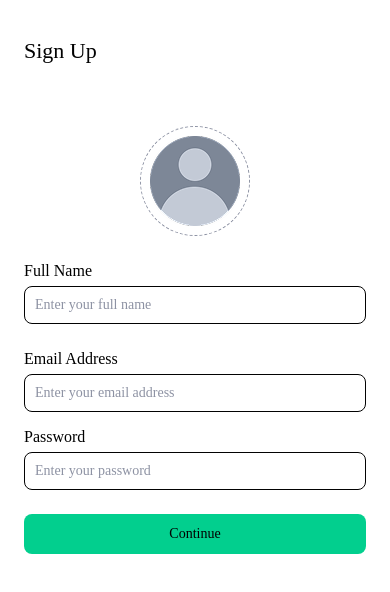
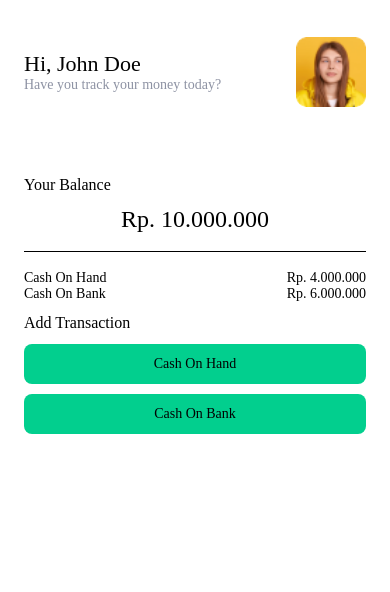
Before and after one commit to stenlyadam/mad-summer-2025, a React Native app: screen / in a window 390 px wide. Shown: the top 592 px of the page. Built offline with nearby package versions, Linux system fonts and the light colour scheme.

Commit message:
slicing home page

```diff
--- a/App.tsx
+++ b/App.tsx
@@ -2,9 +2,10 @@ import React from 'react';
 import SplashScreen from './src/pages/SplashScreen';
 import SignIn from './src/pages/SignIn';
 import SignUp from './src/pages/SignUp';
+import Home from './src/pages/Home';
 
 const App = () => {
-  return <SignUp />;
+  return <Home />;
 };
 
 export default App;
--- a/src/assets/index.tsx
+++ b/src/assets/index.tsx
@@ -1,4 +1,5 @@
 import Logo from './Logo.svg';
 import NullPhoto from './null-photo.png';
+import DummyPhoto from './dummy-photo.png';
 
-export {Logo, NullPhoto};
+export {Logo, NullPhoto, DummyPhoto};
--- /dev/null
+++ b/src/pages/Home/index.tsx
@@ -0,0 +1,100 @@
+import React from 'react';
+import {Image, StyleSheet, Text, View} from 'react-native';
+import {Button, Gap} from '../../components/atoms';
+import {DummyPhoto} from '../../assets';
+
+const Home = () => {
+  return (
+    <View style={styles.pageContainer}>
+      <View style={styles.headerContainer}>
+        <View>
+          <Text style={styles.appTitle}>{`Hi, John Doe`}</Text>
+          <Text style={styles.appSubTitle}>
+            Have you track your money today?
+          </Text>
+        </View>
+        <Image source={DummyPhoto} style={styles.photo} />
+      </View>
+      <View style={styles.contentWrapper}>
+        <Text style={styles.subTitle}>Your Balance</Text>
+        <Text style={styles.totalBalance}>Rp. 10.000.000</Text>
+        <View style={styles.line} />
+        <View style={styles.subTotalWrapper}>
+          <Text style={styles.subTotal}>Cash On Hand</Text>
+          <Text style={styles.subTotal}>Rp. 4.000.000</Text>
+        </View>
+        <View style={styles.subTotalWrapper}>
+          <Text style={styles.subTotal}>Cash On Bank</Text>
+          <Text style={styles.subTotal}>Rp. 6.000.000</Text>
+        </View>
+        <Text style={styles.subTitle}>Add Transaction</Text>
+        <Button text="Cash On Hand" />
+        <Gap height={10} />
+        <Button text="Cash On Bank" />
+      </View>
+    </View>
+  );
+};
+
+export default Home;
+
+const styles = StyleSheet.create({
+  pageContainer: {
+    flex: 1,
+  },
+  contentWrapper: {
+    paddingHorizontal: 24,
+    backgroundColor: '#FFFFFF',
+    marginTop: 20,
+    flex: 1,
+  },
+  subTitle: {
+    fontFamily: 'Poppins-Medium',
+    color: '#000000',
+    fontSize: 16,
+    marginVertical: 12,
+  },
+  totalBalance: {
+    fontFamily: 'Poppins-SemiBold',
+    color: '#000000',
+    fontSize: 24,
+    textAlign: 'center',
+  },
+  line: {
+    borderBottomColor: '#000000',
+    borderBottomWidth: 1,
+    marginVertical: 18,
+  },
+  subTotalWrapper: {
+    flexDirection: 'row',
+    justifyContent: 'space-between',
+  },
+  subTotal: {
+    fontFamily: 'Poppins-Regular',
+    fontSize: 14,
+    color: '#000000',
+  },
+  headerContainer: {
+    backgroundColor: '#FFFFFF',
+    paddingHorizontal: 24,
+    paddingVertical: 37,
+    flexDirection: 'row',
+    alignItems: 'center',
+    justifyContent: 'space-between',
+  },
+  appTitle: {
+    fontFamily: 'Poppins-Medium',
+    fontSize: 22,
+    color: '#020202',
+  },
+  appSubTitle: {
+    fontFamily: 'Poppins-Light',
+    fontSize: 14,
+    color: '#8D92A3',
+  },
+  photo: {
+    height: 70,
+    width: 70,
+    borderRadius: 10,
+  },
+});
```
Also changed, not shown: src/assets/dummy-photo.png (added).
